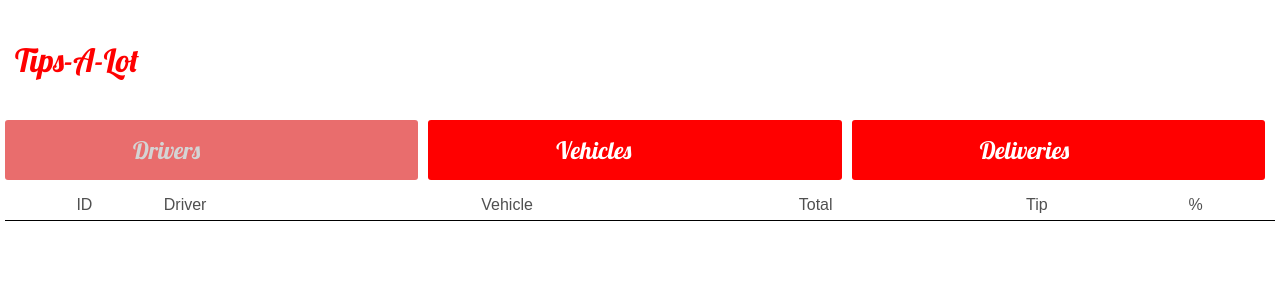
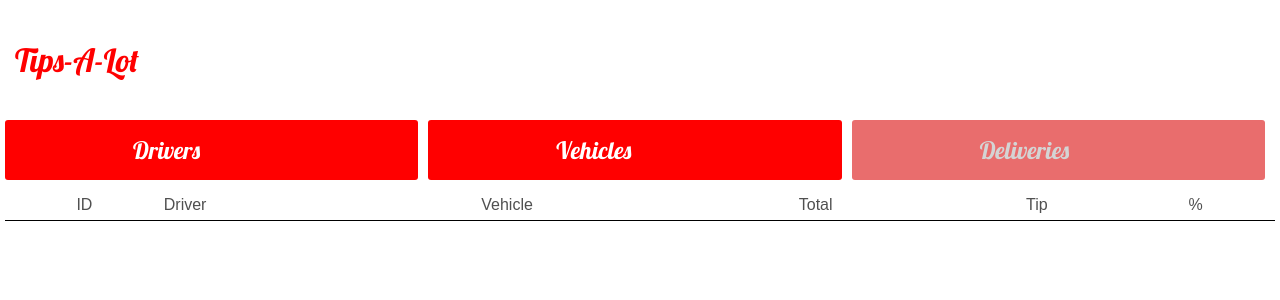
Before and after one commit to comp-405/delivery-database, a Django app: page /list/deliveries/ in a window 1280 px wide. Shown: the top 300 px of the page. Run offline with Django 3.2, Linux system fonts and the light colour scheme; data that the repository does not hold is empty.

Commit message:
Fixed visual bugs

```diff
--- a/delivery_database/static/css/style.css
+++ b/delivery_database/static/css/style.css
@@ -307,27 +307,27 @@ body {
 	border-bottom: 1px solid black;
 }
 
-.vehicle__id {
+.vehicle-db__id {
 	grid-column: 1 / 2;
 
 	text-align: center;
 }
 
-.vehicle__year {
+.vehicle-db__year {
 	grid-column: 2 / 3;
 
 	text-align: center;
 }
 
-.vehicle__color {
+.vehicle-db__color {
 	grid-column: 3 / 4;
 }
 
-.vehicle__model {
+.vehicle-db__model {
 	grid-column: 4 / 5;
 }
 
-.delivery {
+.delivery-db {
 	display: grid;
 	grid-template-columns: 1fr 2fr 2fr 1fr 1fr 1fr;
 	grid-template-rows: 40px;
--- a/delivery_database/templates/delivery_list.html
+++ b/delivery_database/templates/delivery_list.html
@@ -5,27 +5,27 @@
 
 {% block content %}
 <div class="navigation">
-  <a href="{% url 'driver_list' %}" class="navigation__link navigation__link--disabled">Drivers</a>
+  <a href="{% url 'driver_list' %}" class="navigation__link">Drivers</a>
   <a href="{% url 'vehicle_list' %}" class="navigation__link">Vehicles</a>
-  <a href="{% url 'delivery_list' %}" class="navigation__link">Deliveries</a>
+  <a href="{% url 'delivery_list' %}" class="navigation__link navigation__link--disabled">Deliveries</a>
 </div>
 <div class="list">
-  <div class="delivery delivery-labels">
-    <p class="delivery__id">ID</p>
-    <p class="delivery__driver">Driver</p>
-    <p class="delivery__vehicle">Vehicle</p>
-    <p class="delivery__total">Total</p>
-    <p class="delivery__tip">Tip</p>
-    <p class="delivery__percentage">%</p>
+  <div class="delivery-db delivery-labels">
+    <p class="delivery-db__id">ID</p>
+    <p class="delivery-db__driver">Driver</p>
+    <p class="delivery-db__vehicle">Vehicle</p>
+    <p class="delivery-db__total">Total</p>
+    <p class="delivery-db__tip">Tip</p>
+    <p class="delivery-db__percentage">%</p>
   </div>
   {% for delivery in deliveries %}
-  <div class="delivery list__entry">
-    <p class="delivery__id">{{ delivery.id }}</p>
-    <p class="delivery__driver">{{ delivery.driver }}</p>
-    <p class="delivery__vehicle">{{ delivery.vehicle }}</p>
-    <p class="delivery__amount">{{ delivery.amount }}</p>
-    <p class="delivery__tip">{{ delivery.tip }}</p>
-    <p class="delivery__percentage">{% divide delivery.tip delivery.amount|floatformat %}%</p>
+  <div class="delivery-db list__entry">
+    <p class="delivery-db__id">{{ delivery.id }}</p>
+    <p class="delivery-db__driver">{{ delivery.driver }}</p>
+    <p class="delivery-db__vehicle">{{ delivery.vehicle }}</p>
+    <p class="delivery-db__amount">{{ delivery.amount }}</p>
+    <p class="delivery-db__tip">{{ delivery.tip }}</p>
+    <p class="delivery-db__percentage">{% divide delivery.tip delivery.amount|floatformat %}%</p>
   </div>
   {% empty %}
 
```
Also changed, not shown: other parts of delivery_database/static/css/style.css (+14 -14 lines), delivery_database/templates/driver_list.html (+14 -14 lines), delivery_database/templates/vehicle_list.html (+10 -10 lines).
